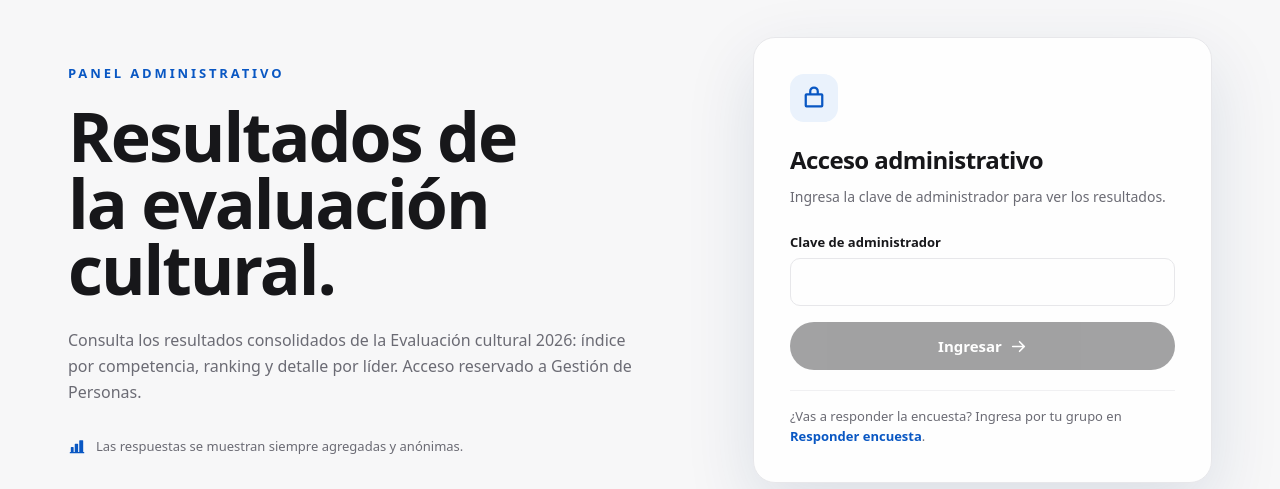
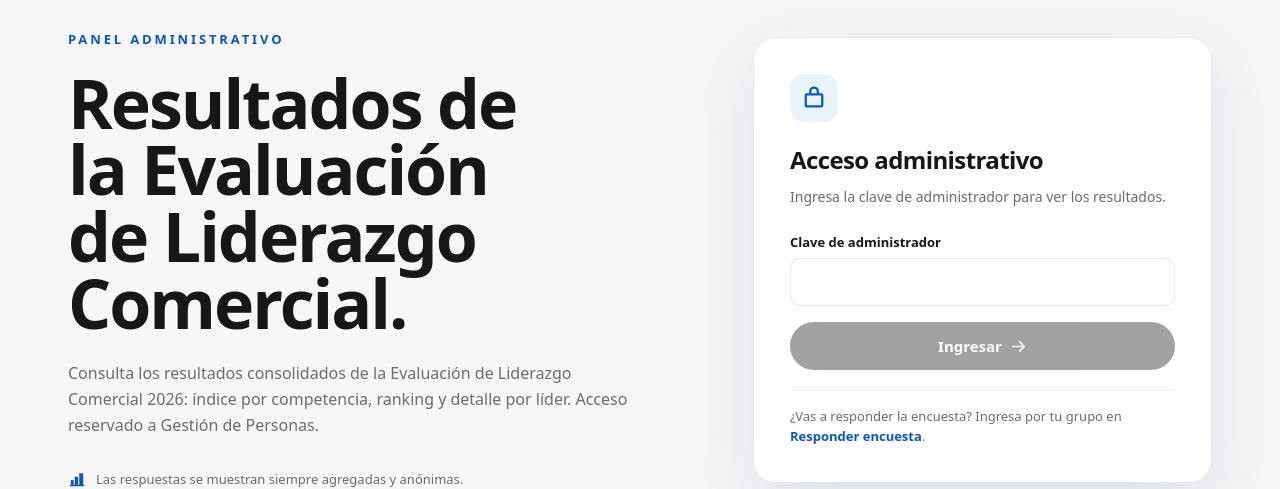
Before and after one commit to astridsevillap-star/dashboard-headcount-nogasa, a Next.js app in the folder evaluacion-cultural/: page /login in a window 1280 px wide. Shown: the part 169-658 px from the top of the page. Built offline with nearby package versions, Linux system fonts and the light colour scheme; no server answers.

Commit message:
Actualizar nombre en el acceso administrativo

```diff
--- a/evaluacion-cultural/src/app/login/page.tsx
+++ b/evaluacion-cultural/src/app/login/page.tsx
@@ -31,10 +31,10 @@ export default function LoginPage() {
       <div>
         <p className="text-[13px] font-bold uppercase tracking-[0.22em] text-brand-600">Panel administrativo</p>
         <h1 className="mt-5 text-[clamp(40px,6.5vw,68px)] font-extrabold leading-[0.98] tracking-[-0.03em] text-ink-900" style={{ textWrap: "balance" }}>
-          Resultados de la evaluación cultural.
+          Resultados de la Evaluación de Liderazgo Comercial.
         </h1>
         <p className="mt-6 max-w-xl text-[16px] leading-relaxed text-ink-500">
-          Consulta los resultados consolidados de la Evaluación cultural {EDICION}: índice por
+          Consulta los resultados consolidados de la Evaluación de Liderazgo Comercial {EDICION}: índice por
           competencia, ranking y detalle por líder. Acceso reservado a Gestión de Personas.
         </p>
         <div className="mt-8 flex items-start gap-2.5 text-[13px] text-ink-500">
```
